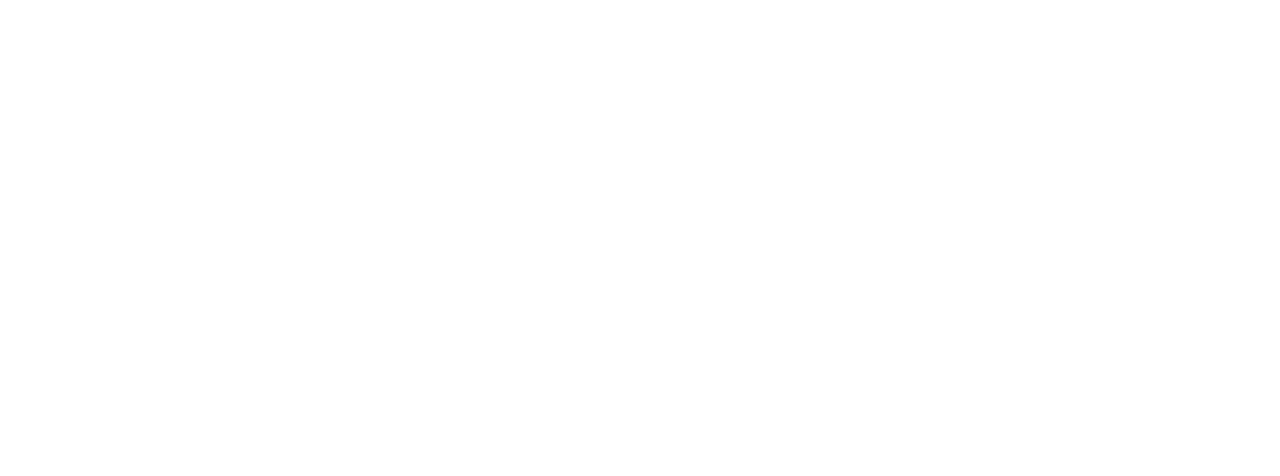
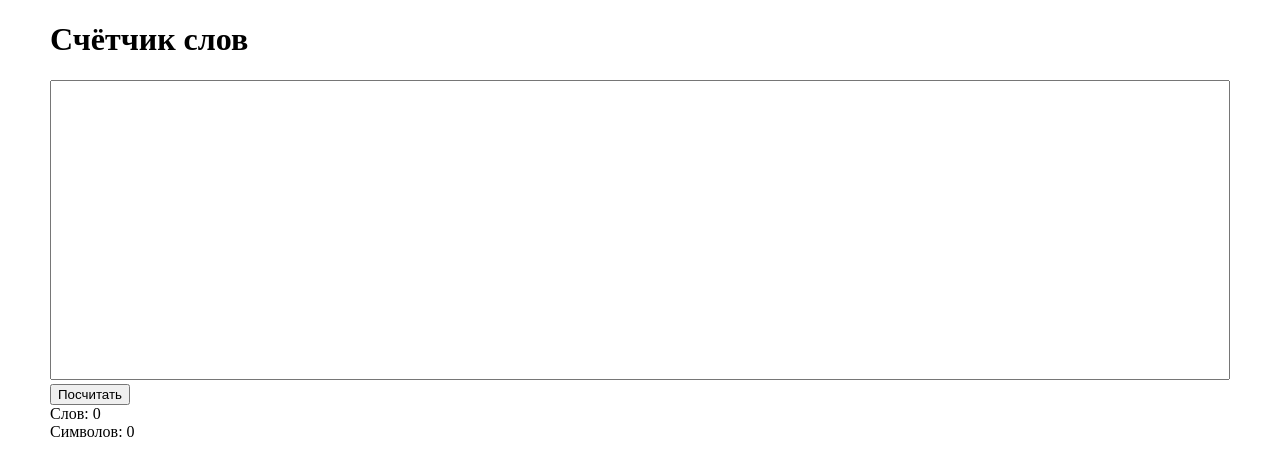
Before and after one commit to DmitriyKonnov/Word_Count, a plain HTML site: page index.html in a window 1280 px wide. Drawn offline with Linux system fonts and the light colour scheme.

Commit message:
готов HTML и JS

```diff
--- /dev/null
+++ b/css/style.css
@@ -0,0 +1,20 @@
+* {
+  box-sizing: border-box;
+}
+
+body {
+  margin: 0;
+  padding: 0;
+}
+
+.container {
+  max-width: 1200px;
+  padding: 0 10px;
+  margin: 0 auto;
+}
+
+.textarea {
+  resize: none;
+  width: 100%;
+  height: 300px;
+}
--- a/index.html
+++ b/index.html
@@ -4,7 +4,17 @@
     <meta charset="UTF-8" />
     <meta http-equiv="X-UA-Compatible" content="IE=edge" />
     <meta name="viewport" content="width=device-width, initial-scale=1.0" />
-    <title>Document</title>
+    <link rel="stylesheet" href="css/style.css" />
+    <script defer src="js/main.js"></script>
+    <title>Счётчик слов</title>
   </head>
-  <body></body>
+  <body>
+    <div class="container">
+      <h1 class="title">Счётчик слов</h1>
+      <textarea class="textarea"></textarea>
+      <button class="btn">Посчитать</button>
+      <div class="words">Слов: <span id="result-words">0</span></div>
+      <div class="symbols">Символов: <span id="result-symbols">0</span></div>
+    </div>
+  </body>
 </html>
--- /dev/null
+++ b/js/main.js
@@ -0,0 +1,11 @@
+const textArea = document.querySelector('.textarea');
+const btn = document.querySelector('.btn');
+let words = document.querySelector('#result-words');
+let symbols = document.querySelector('#result-symbols');
+
+btn.addEventListener('click', () => {
+  let wordsLength = textArea.value.split(' ').length;
+  words.innerHTML = wordsLength;
+  let symbolsLength = textArea.value.split('').length;
+  symbols.innerHTML = symbolsLength;
+});
```
